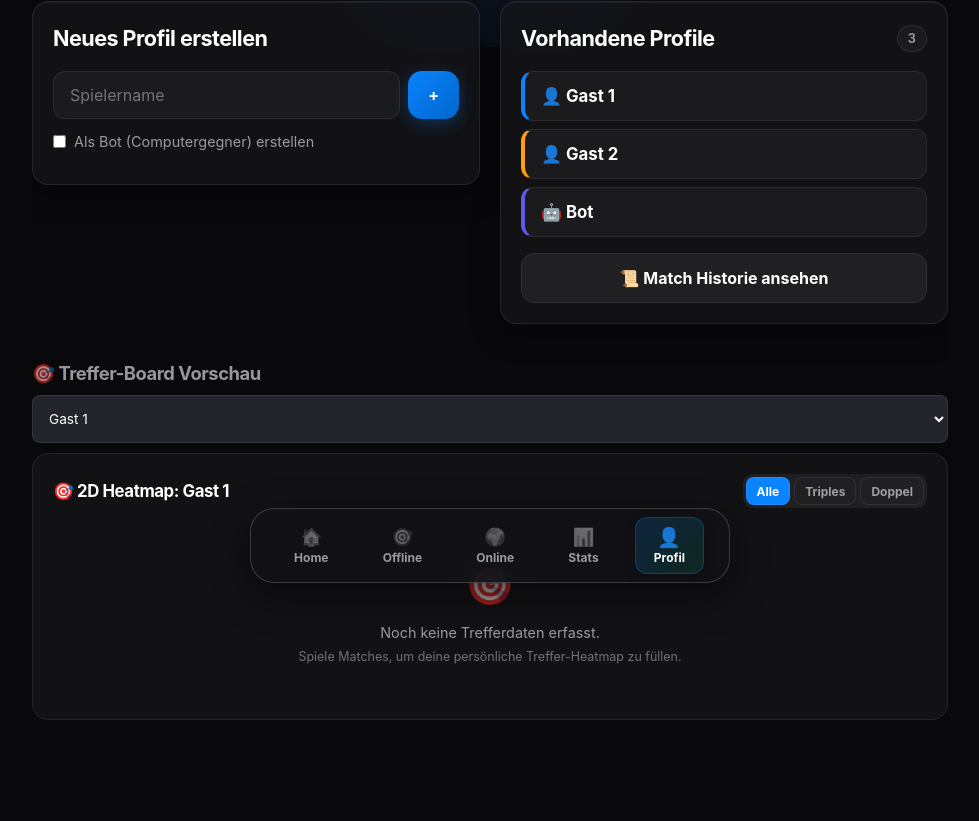
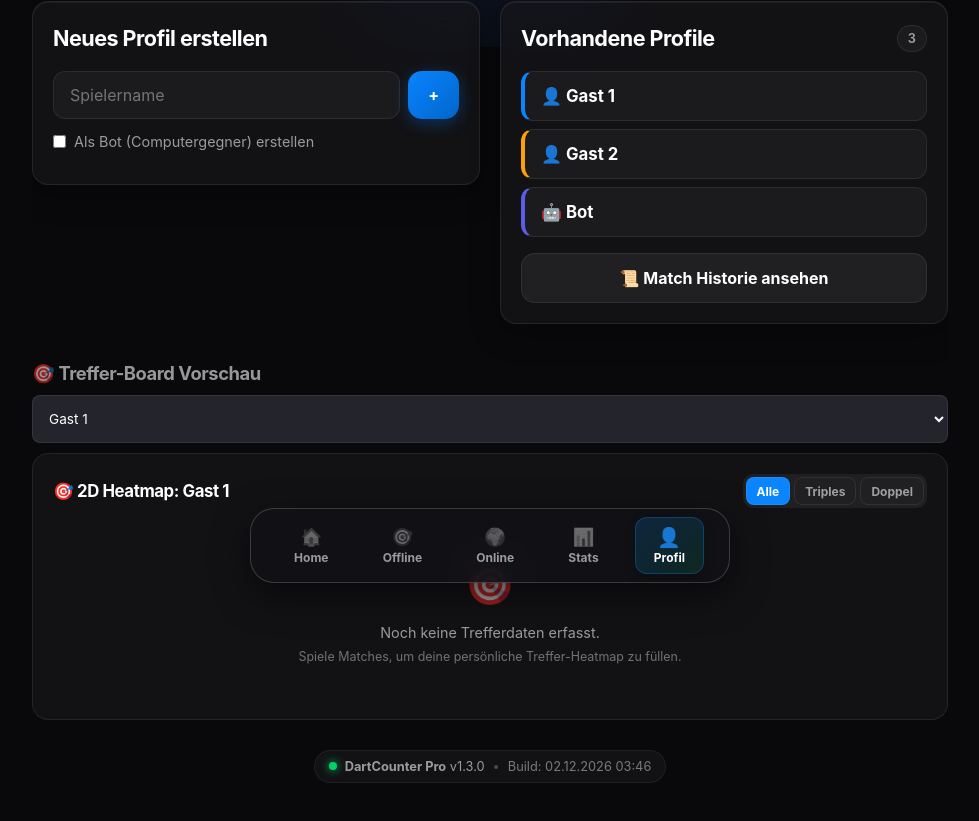
Before and after one commit to Dominik952678/DartCounter, a React (Vite) app: page /profile in a window 1280 px wide. Shown: the part 197-1018 px from the top of the page, without its empty margins (150-1129 px from the left). Built offline with nearby package versions, Linux system fonts and the light colour scheme.

Commit message:
feat: add app version and build timestamp indicator with 1-click cache refresh

```diff
--- a/src/components/MainMenu.tsx
+++ b/src/components/MainMenu.tsx
@@ -1,6 +1,7 @@
 import React, { useEffect } from 'react';
 import { useNavigate } from 'react-router-dom';
 import { useAuthStore } from '../store/useAuthStore';
+import { APP_VERSION, BUILD_TIME } from '../version';
 
 export const MainMenu: React.FC = () => {
   const navigate = useNavigate();
@@ -665,6 +666,43 @@ export const MainMenu: React.FC = () => {
               )}
             </div>
           </div>
+
+          {/* ── Version & Update Badge ── */}
+          <div
+            style={{
+              marginTop: 'clamp(6px, 1vh, 12px)',
+              padding: '4px 10px',
+              borderRadius: '12px',
+              background: 'rgba(255,255,255,0.03)',
+              border: '1px solid rgba(255,255,255,0.05)',
+              display: 'inline-flex',
+              alignItems: 'center',
+              justifyContent: 'center',
+              gap: '6px',
+              fontSize: '0.72rem',
+              color: 'var(--text-dim)',
+              userSelect: 'none',
+              cursor: 'pointer',
+              transition: 'all 0.2s ease'
+            }}
+            onClick={() => {
+              if (window.confirm(`DartCounter ${APP_VERSION}\nBuild: ${BUILD_TIME}\n\nMöchtest du die App neu laden und den Zwischenspeicher (Cache) aktualisieren?`)) {
+                window.location.reload();
+              }
+            }}
+            title="Klicken zum Neuladen / Cache leeren"
+          >
+            <span style={{
+              width: '6px',
+              height: '6px',
+              borderRadius: '50%',
+              backgroundColor: 'var(--green)',
+              boxShadow: '0 0 6px var(--green)'
+            }} />
+            <span>DartCounter {APP_VERSION}</span>
+            <span style={{ opacity: 0.4 }}>•</span>
+            <span style={{ opacity: 0.7 }}>Build {BUILD_TIME}</span>
+          </div>
         </div>
       </div>
     </div>
--- a/src/components/ProfileTab.tsx
+++ b/src/components/ProfileTab.tsx
@@ -6,6 +6,7 @@ import { DartboardHeatmap } from './DartboardHeatmap';
 import { exportElementAsImage } from '../utils/exportImage';
 import { MatchImageExport } from './MatchImageExport';
 import { useAuthStore } from '../store/useAuthStore';
+import { APP_VERSION, BUILD_TIME } from '../version';
 
 interface ProfileTabProps {
   profiles: Record<string, Profile>;
@@ -336,6 +337,44 @@ export const ProfileTab: React.FC<ProfileTabProps> = ({
         </div>
       )}
 
+      {/* App Version & Info */}
+      <div
+        style={{
+          marginTop: '30px',
+          textAlign: 'center',
+          fontSize: '0.8rem',
+          color: 'var(--text-dim)',
+          display: 'flex',
+          flexDirection: 'column',
+          alignItems: 'center',
+          gap: '6px'
+        }}
+      >
+        <div
+          style={{
+            padding: '6px 14px',
+            borderRadius: '20px',
+            background: 'rgba(255,255,255,0.04)',
+            border: '1px solid rgba(255,255,255,0.06)',
+            display: 'inline-flex',
+            alignItems: 'center',
+            gap: '8px',
+            cursor: 'pointer'
+          }}
+          onClick={() => {
+            if (window.confirm(`DartCounter ${APP_VERSION}\nBuild-Zeit: ${BUILD_TIME}\n\nMöchtest du die App neu laden und den Cache aktualisieren?`)) {
+              window.location.reload();
+            }
+          }}
+          title="Klicken zum Neuladen / Cache leeren"
+        >
+          <span style={{ width: '8px', height: '8px', borderRadius: '50%', backgroundColor: 'var(--green)', boxShadow: '0 0 8px var(--green)' }} />
+          <span><strong>DartCounter Pro</strong> {APP_VERSION}</span>
+          <span style={{ opacity: 0.4 }}>•</span>
+          <span style={{ opacity: 0.75 }}>Build: {BUILD_TIME}</span>
+        </div>
+      </div>
+
       {/* spacer for bottom nav */}
       <div style={{ height: '120px' }}></div>
     </div>
--- /dev/null
+++ b/src/version.ts
@@ -0,0 +1,5 @@
+declare const __APP_VERSION__: string;
+declare const __BUILD_TIME__: string;
+
+export const APP_VERSION = typeof __APP_VERSION__ !== 'undefined' ? __APP_VERSION__ : 'v1.3.0';
+export const BUILD_TIME = typeof __BUILD_TIME__ !== 'undefined' ? __BUILD_TIME__ : '23.08.2026 19:20';
--- a/vite.config.ts
+++ b/vite.config.ts
@@ -8,6 +8,8 @@ export default defineConfig({
   },
   define: {
     global: 'window',
+    __APP_VERSION__: JSON.stringify('v1.3.0'),
+    __BUILD_TIME__: JSON.stringify(new Date().toLocaleDateString('de-DE', { day: '2-digit', month: '2-digit', year: 'numeric' }) + ' ' + new Date().toLocaleTimeString('de-DE', { hour: '2-digit', minute: '2-digit' })),
   },
   plugins: [
     react(),
```
